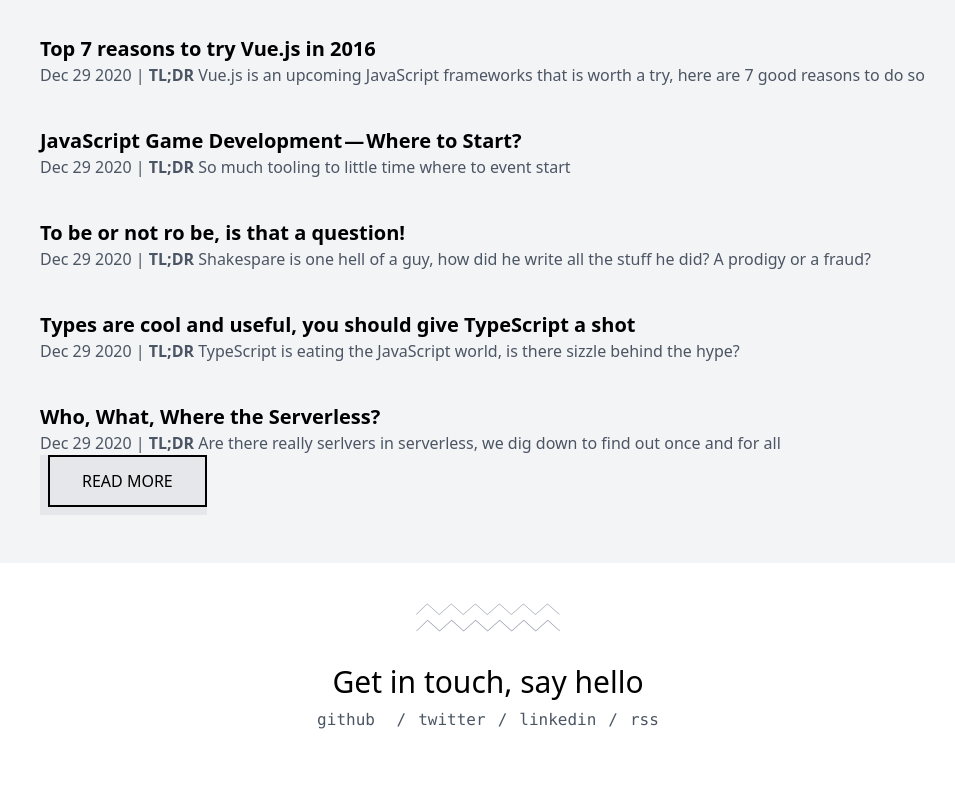
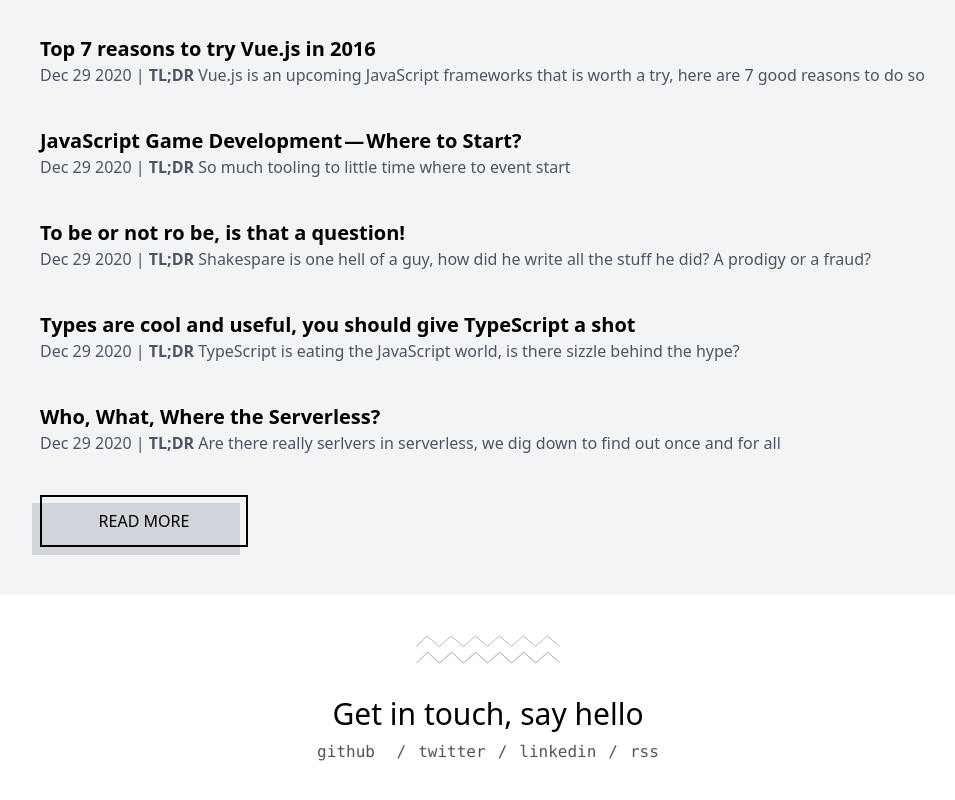
Before and after one commit to VadimBrodsky/vadimbrodsky.com, a Next.js app: page / in a window 1280 px wide. Shown: the part 703-1503 px from the top of the page, without its empty margins (152-1107 px from the left). Built offline with nearby package versions, Linux system fonts and the light colour scheme.

Commit message:
Animate background on hover

```diff
--- a/components/BlogList.tsx
+++ b/components/BlogList.tsx
@@ -18,7 +18,7 @@ const BlogList: React.FC<Props> = (props): JSX.Element => {
       <div className="container mx-auto max-w-4xl pt-12 pb-12">
         <ul>
           {props.posts.map((post, i) => (
-            <li key={i} className={classnames({ 'mb-10': props.posts.length - 1 !== i })}>
+            <li key={i} className={classnames('mb-10')}>
               <Link href={post.url}>
                 <a>
                   <h2 className="font-sans text-xl font-bold">{post.title}</h2>
@@ -30,7 +30,9 @@ const BlogList: React.FC<Props> = (props): JSX.Element => {
             </li>
           ))}
         </ul>
-        <Button>Read More</Button>
+        <Button href="/blog" className="w-52">
+          Read More
+        </Button>
       </div>
     </section>
   );
--- a/components/Button.tsx
+++ b/components/Button.tsx
@@ -1,14 +1,35 @@
+import { useState } from 'react';
+import Link from 'next/link';
+import classnames from 'classnames';
+
 interface Props {
   children?: React.ReactNode;
+  className?: string;
+  href: string;
 }
 
 const Button: React.FC<Props> = (props): JSX.Element => {
+  const [isHover, setIsHover] = useState<boolean>(false);
+
   return (
-    <div className="inline-block relative">
-      <span className="bg-gray-200 block inset-0  absolute " />
-      <a className="uppercase border-black border-2 border-solid px-8 py-3 ml-2 mb-2 inline-block relative">
-        {props.children}
-      </a>
+    <div className={classnames("inline-block relative", props.className)}>
+      <Link href={props.href}>
+        <a
+          onMouseEnter={() => setIsHover(true)}
+          onMouseLeave={() => setIsHover(false)}
+          className="uppercase text-center border-black border-2 border-solid px-4 py-3 inline-block relative w-full z-10"
+        >
+          {props.children}
+        </a>
+      </Link>
+      <span
+        className={classnames(
+          'bg-gray-300 block w-full h-full absolute top-0 left-0',
+          'transform transition duration-500',
+          { '-translate-x-2 translate-y-2': !isHover },
+          { 'translate-x-0 translate-y-0': isHover },
+        )}
+      />
     </div>
   );
 };
```
